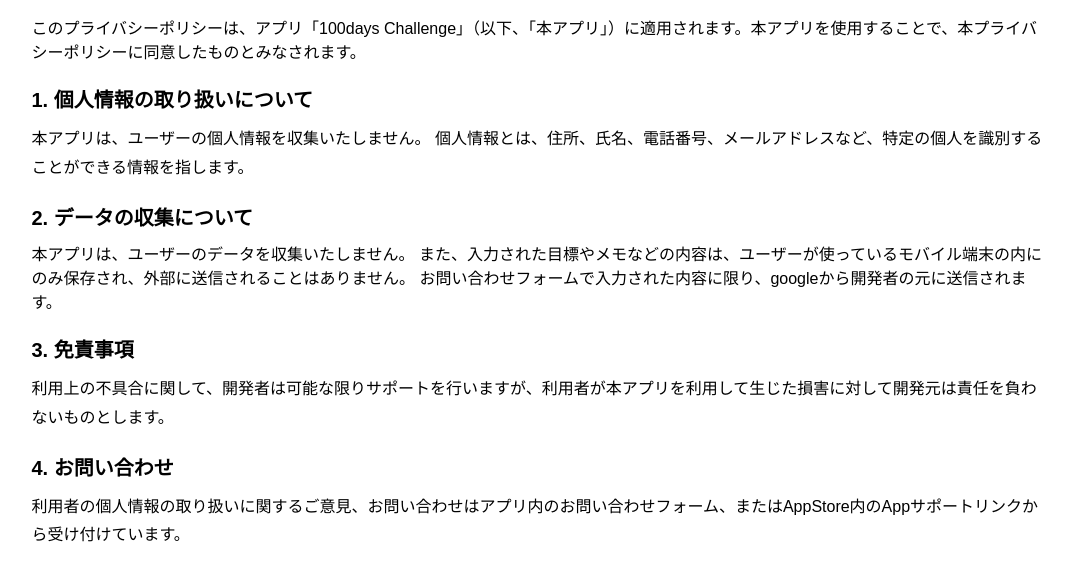
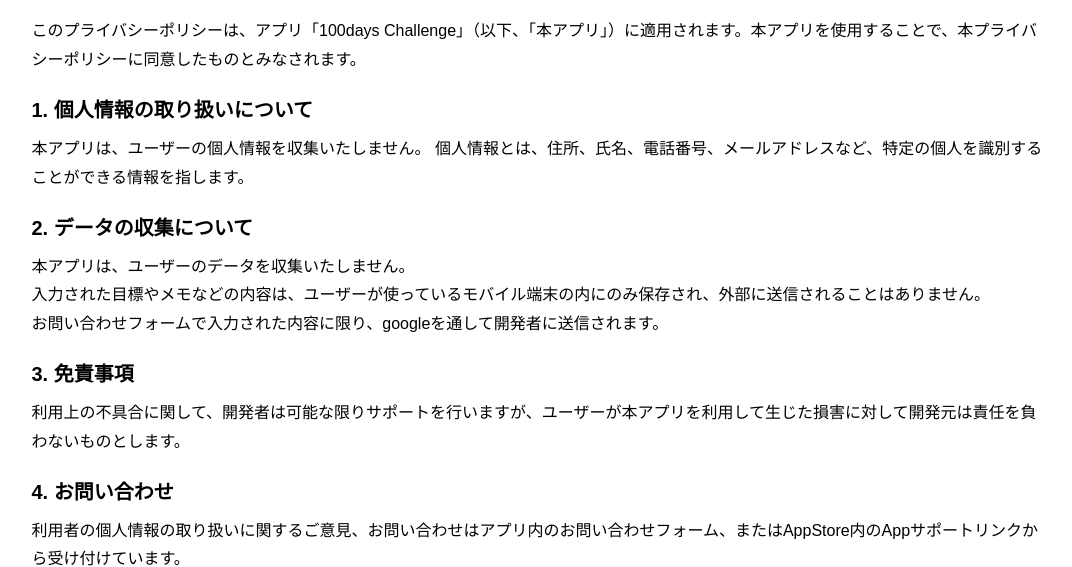
Before and after one commit to kokoaola/kokoaola.github.io, a plain HTML site: page index.html in a window 1280 px wide. Shown: the part 209-776 px from the top of the page, without its empty margins (103-1175 px from the left). Drawn offline with Linux system fonts and the light colour scheme.

Commit message:
プライバシーポリシーを一部修正した

```diff
--- a/index.html
+++ b/index.html
@@ -11,7 +11,9 @@
 
     <div class="privacy">
     <h1>プライバシーポリシー</h1>
+    <p>
     このプライバシーポリシーは、アプリ「100days Challenge」（以下、「本アプリ」）に適用されます。本アプリを使用することで、本プライバシーポリシーに同意したものとみなされます。
+</p>
 
     <h2>1. 個人情報の取り扱いについて</h2>
     <p>
@@ -20,12 +22,12 @@
    </p>
 
     <h2>2. データの収集について</h2>
-本アプリは、ユーザーのデータを収集いたしません。
-また、入力された目標やメモなどの内容は、ユーザーが使っているモバイル端末の内にのみ保存され、外部に送信されることはありません。
-お問い合わせフォームで入力された内容に限り、googleから開発者の元に送信されます。
+<p>本アプリは、ユーザーのデータを収集いたしません。<br>
+入力された目標やメモなどの内容は、ユーザーが使っているモバイル端末の内にのみ保存され、外部に送信されることはありません。<br>
+お問い合わせフォームで入力された内容に限り、googleを通して開発者に送信されます。</p>
 
     <h2>3. 免責事項</h2>
-    <p>利用上の不具合に関して、開発者は可能な限りサポートを行いますが、利用者が本アプリを利用して生じた損害に対して開発元は責任を負わないものとします。</p>
+    <p>利用上の不具合に関して、開発者は可能な限りサポートを行いますが、ユーザーが本アプリを利用して生じた損害に対して開発元は責任を負わないものとします。</p>
 
     <h2>4. お問い合わせ</h2>
     <p>利用者の個人情報の取り扱いに関するご意見、お問い合わせはアプリ内のお問い合わせフォーム、またはAppStore内のAppサポートリンクから受け付けています。</p>
```
